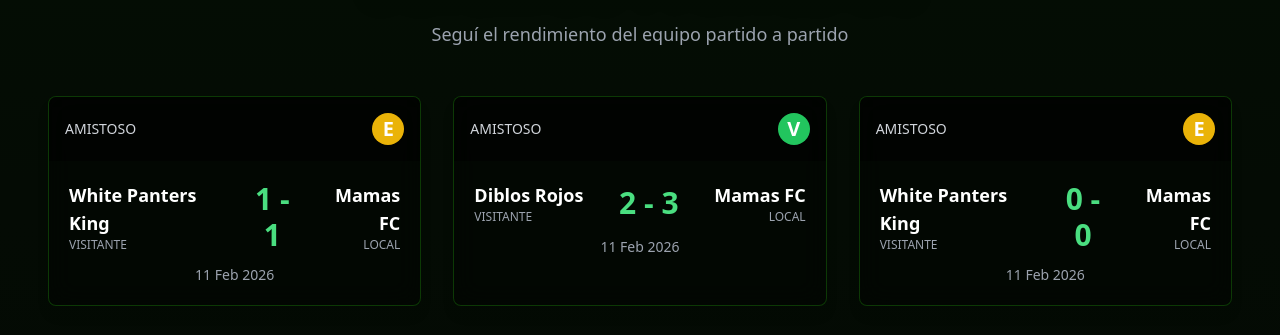
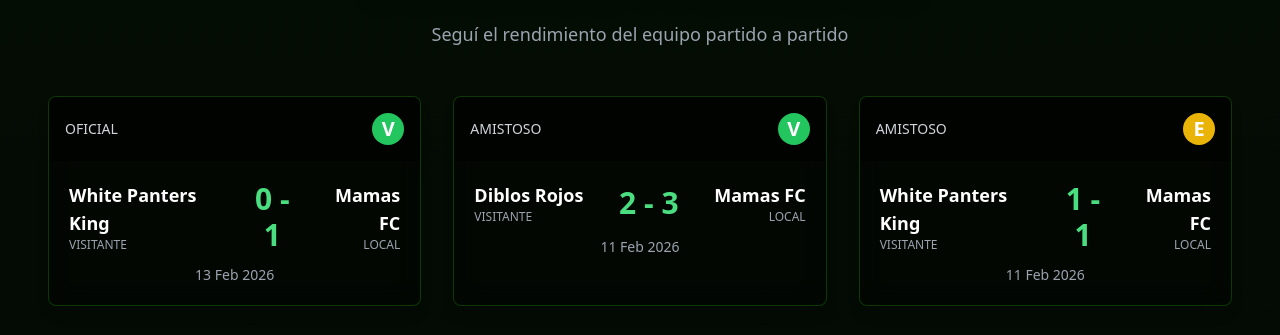
Before and after one commit to MamasFC/mamas-fc-pagina, a React (Create React App) app: page / in a window 1280 px wide. Shown: the part 952-1287 px from the top of the page. Built offline with nearby package versions, Linux system fonts and the light colour scheme.

Commit message:
Update mamasData.ts

```diff
--- a/src/data/mamasData.ts
+++ b/src/data/mamasData.ts
@@ -8,6 +8,23 @@ export interface Partido {
 }
 
 export const todosLosPartidos: Partido[] = [
+
+   {
+    rival: "White Panters King",
+    fecha: "13 Feb 2026",
+    tipo: "Oficial",
+    local: false,
+    resultado: "0 - 1",
+    outcome: "V",
+  },
+  {
+    rival: "Diblos Rojos",
+    fecha: "11 Feb 2026",
+    tipo: "Amistoso",
+    local: false,
+    resultado: "2 - 3",
+    outcome: "V",
+  },
   {
     rival: "White Panters King",
     fecha: "11 Feb 2026",
@@ -24,14 +41,7 @@ export const todosLosPartidos: Partido[] = [
     resultado: "2 - 3",
     outcome: "V",
   },
-  {
-    rival: "White Panters King",
-    fecha: "11 Feb 2026",
-    tipo: "Amistoso",
-    local: false,
-    resultado: "0 - 0",
-    outcome: "E",
-  },
+
   // Agrega más si quieres (para probar "ver todos")
   {
     rival: "Pegeche",
@@ -111,16 +121,18 @@ export const tablaJRS: Equipo[] = [
 ];
 
 export const tablaPegeche: Equipo[] = [
-  { pos: 1, nombre: 'Backyardigans', pj: 0, g: 0, e: 0, p: 0, gf: 0, gc: 0, dg: 0, pts: 0,
+
+
+  {
+  pos: 1,
+  nombre: 'Mamas FC',
+  pj: 1, g: 1, e: 0, p: 0, gf: 1, gc: 0, dg: 1, pts: 3,
+  proximoLogo: '/images/jugadores/escudos/FSN.jpg'  // cambia por el logo real del rival
+ },
+
+  { pos: 2, nombre: 'Backyardigans', pj: 0, g: 0, e: 0, p: 0, gf: 0, gc: 0, dg: 0, pts: 0,
     proximoLogo: '/images/jugadores/escudos/Monogamia.jpg'
    },
-
-  {
-  pos: 2,
-  nombre: 'Mamas FC',
-  pj: 0, g: 0, e: 0, p: 0, gf: 0, gc: 0, dg: 0, pts: 0,
-  proximoLogo: '/images/jugadores/escudos/FSN.jpg'  // cambia por el logo real del rival
-},
 
 { pos: 3, nombre: 'Diablos Rojos', pj: 0, g: 0, e: 0, p: 0, gf: 0, gc: 0, dg: 0, pts: 0,
       proximoLogo: '/images/jugadores/escudos/mch.jpg'},
@@ -130,7 +142,7 @@ export const tablaPegeche: Equipo[] = [
       { pos: 5, nombre: 'Hawks FC', pj: 0, g: 0, e: 0, p: 0, gf: 0, gc: 0, dg: 0, pts: 0,
      proximoLogo: '/images/jugadores/escudos/LDR.jpg'},
 
-     { pos: 6, nombre: 'Furros Snowers', pj: 0, g: 0, e: 0, p: 0, gf: 0, gc: 0, dg: 0, pts: 0,
+     { pos: 6, nombre: 'White Panters King', pj: 0, g: 0, e: 0, p: 1, gf: 0, gc: 1, dg: -1, pts: 0,
     proximoLogo: '/images/jugadores/escudos/White_Black_Gold_Circle_Modern_Football_Club_Logo-removebg-preview.png' },
 
 ];
```
